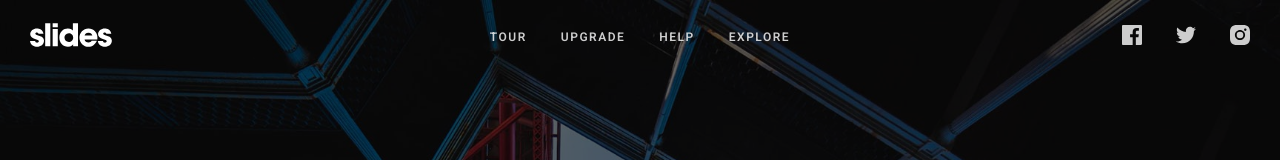
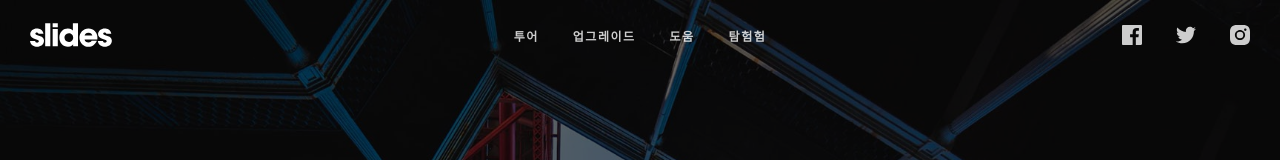
Before and after one commit to Jun914/web-resource, a plain HTML site: page sample1/index.html in a window 1280 px wide. Shown: the top 160 px of the page. Drawn offline with nearby package versions, Linux system fonts and the light colour scheme.

Commit message:
Update index.html

```diff
--- a/sample1/index.html
+++ b/sample1/index.html
@@ -116,10 +116,10 @@
     <div class="left"><a href="#" title="Slides Framework"><svg style="width:82px;height:24px"><use xmlns:xlink="http://www.w3.org/1999/xlink" xlink:href="#logo"></use></svg></a></div>
     <div class="center">
       <ul class="menu uppercase">
-        <li><a href="#">Tour</a></li>
-        <li><a href="#">Upgrade</a></li>
-        <li><a href="#">Help</a></li>
-        <li><a href="#">Explore</a></li>
+        <li><a href="#">투어</a></li>
+        <li><a href="#">업그레이드</a></li>
+        <li><a href="#">도움</a></li>
+        <li><a href="#">탐험험</a></li>
       </ul>
     </div>
     <div class="right">
```
